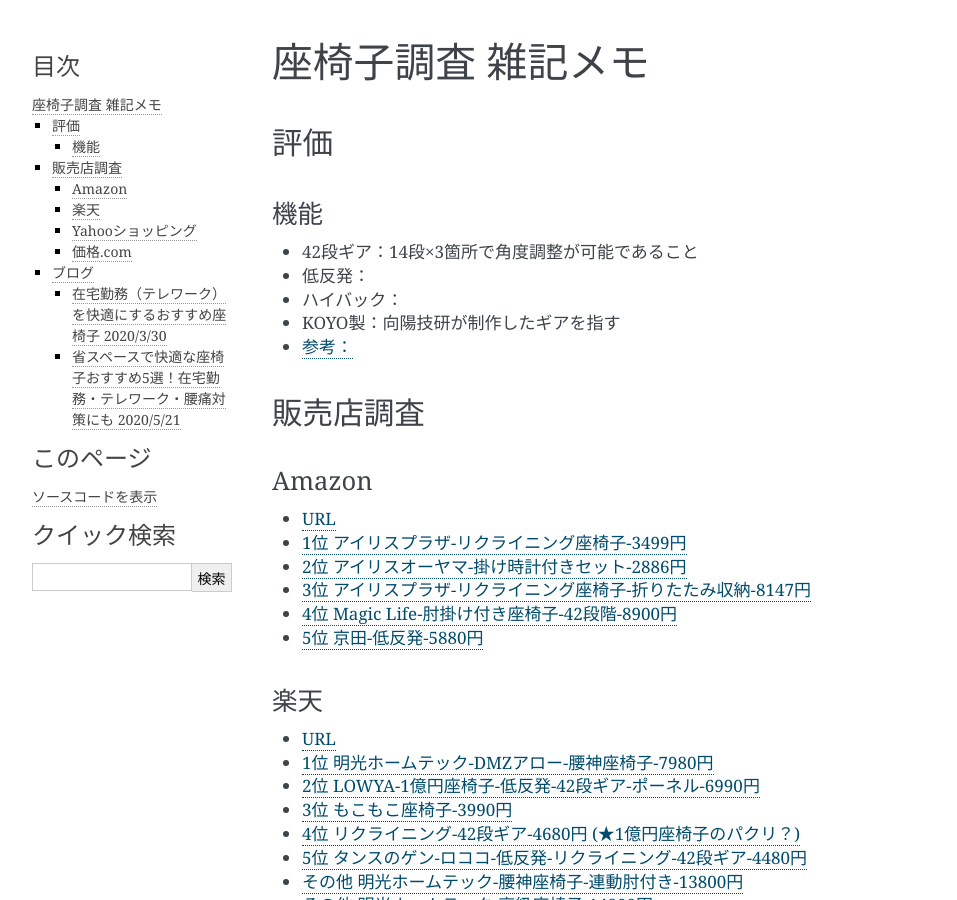
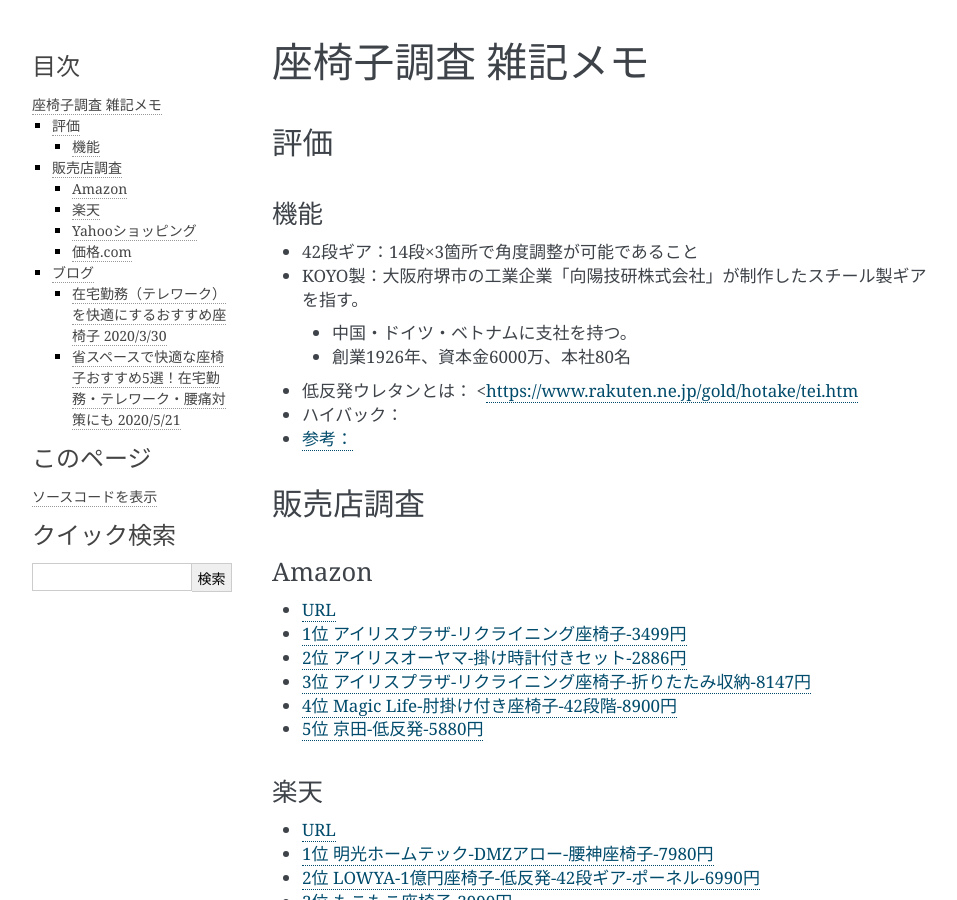
Before and after one commit to yuyuyu0706/sphinx, a Sphinx documentation site: the page built from sphinx/source/work/page03_chare.rst, in a window 1280 px wide and 900 px high. Shown: the whole window, without its empty margins (148-1105 px from the left). Built offline with Sphinx 7.4.7, drawn with Linux system fonts in a browser that asks for light colours; pages that are not in the unit, such as notebooks, are missing from menus.

Commit message:
auto commit

```diff
--- a/sphinx/source/work/page03_chare.rst
+++ b/sphinx/source/work/page03_chare.rst
@@ -8,9 +8,14 @@
 機能
 -----------------------
 * 42段ギア：14段×3箇所で角度調整が可能であること
-* 低反発：
+
+* KOYO製：大阪府堺市の工業企業「向陽技研株式会社」が制作したスチール製ギアを指す。
+
+ * 中国・ドイツ・ベトナムに支社を持つ。
+ * 創業1926年、資本金6000万、本社80名
+
+* 低反発ウレタンとは： <https://www.rakuten.ne.jp/gold/hotake/tei.htm
 * ハイバック：
-* KOYO製：向陽技研が制作したギアを指す
 * `参考： <https://store.shopping.yahoo.co.jp/weimall/fgc001.html?sc_i=shp_pc_ranking-cate_mdRankList-003_title>`_
 
 
```
